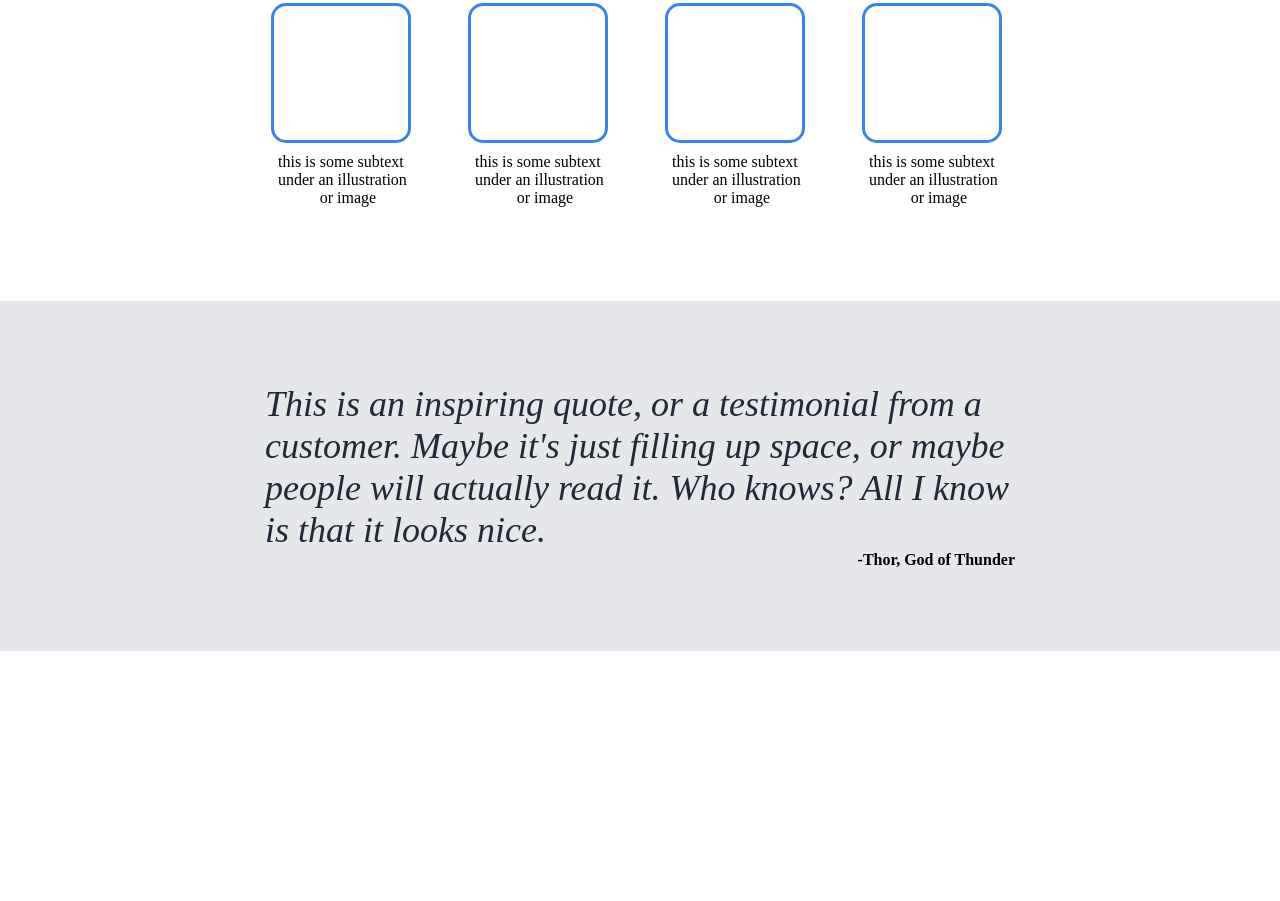
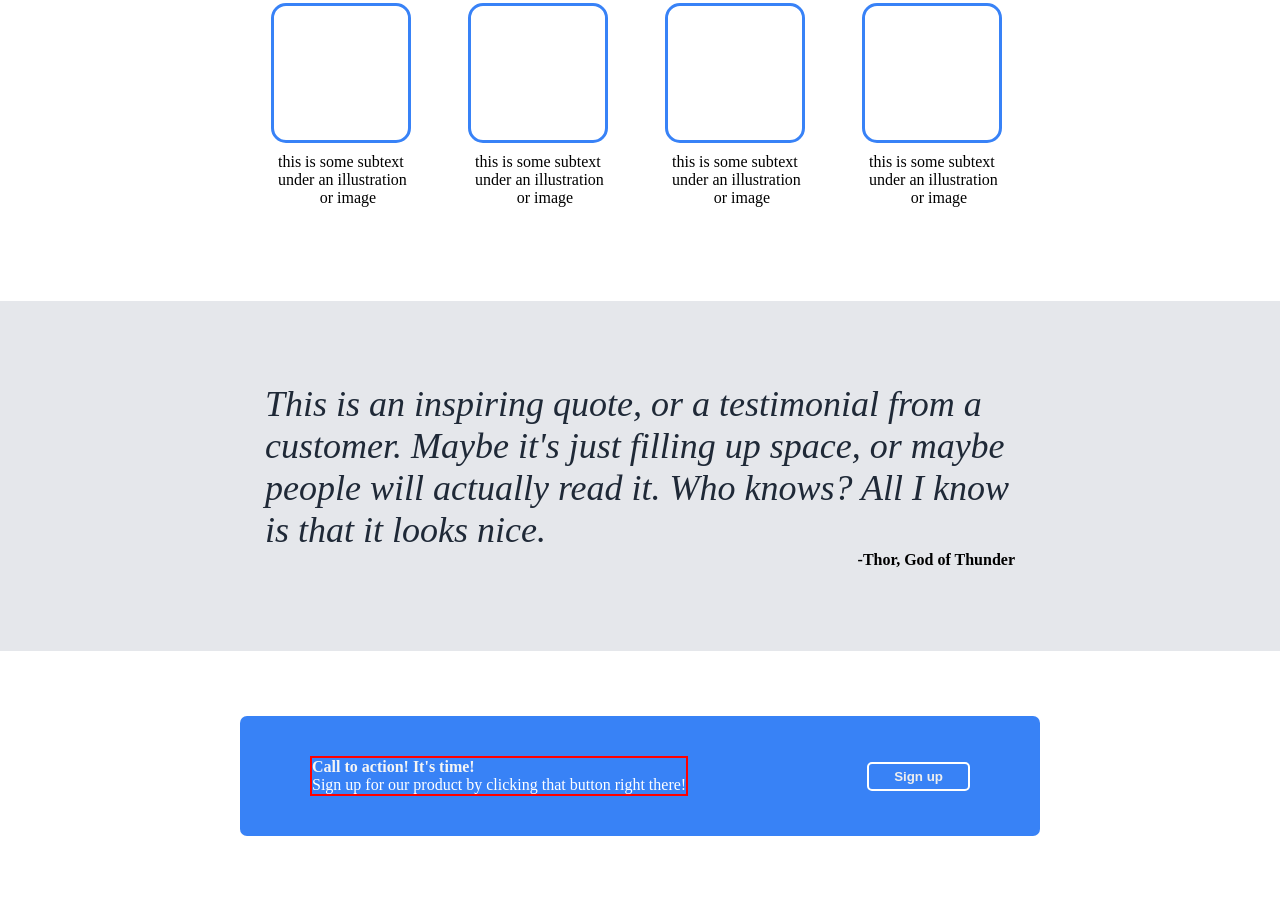
Before and after one commit to OTOOLORIN/odin_landing-page, a plain HTML site: page index.html in a window 1280 px wide. Shown: the part 599-1500 px from the top of the page. Before the commit the page ends 1250 px from the top, so only its background shows below. Drawn offline with Linux system fonts and the light colour scheme.

Commit message:
Style call to action section
FOr this, I had to restructure the html because I got
confused along the way. I still feel there are better
ways to go about it but at least I managed to get it
right!

```diff
--- a/index.html
+++ b/index.html
@@ -57,5 +57,15 @@
             <div class="author">-Thor, God of Thunder</div>
             </div>
         </div>
+        <div class="section-four">
+            <div class="call-to-action">
+                <div class="action-text">
+                    <div class="upper-text">Call to action! It's time!</div>
+                    <div class="lower-text">Sign up for our product by clicking that button right there!</div>
+                </div>
+                <button class="signup">Sign up</button>
+            </div>
+            </div>
+        </div>
     </body>
 </html>
--- a/style.css
+++ b/style.css
@@ -163,3 +163,36 @@ span {
     align-self: end;
     font-weight: 900;
 }
+
+.section-four {
+    display: flex;
+    height: 250px;
+    align-items: center;
+    justify-content: center;
+}
+
+.call-to-action {
+    width: 800px;
+    display: flex;
+    background-color: #3882F6;
+    padding: 40px 70px;
+    border-radius: 7px;
+    justify-content: space-between;
+}
+
+.action-text {
+    border: 2px solid red;
+}
+
+.upper-text {
+    font-weight: bold;
+    color: whitesmoke;
+}
+
+.lower-text {
+    color: white;
+}
+.section-four .signup {
+    align-self: center;
+    border: 2px solid white;
+}
```
